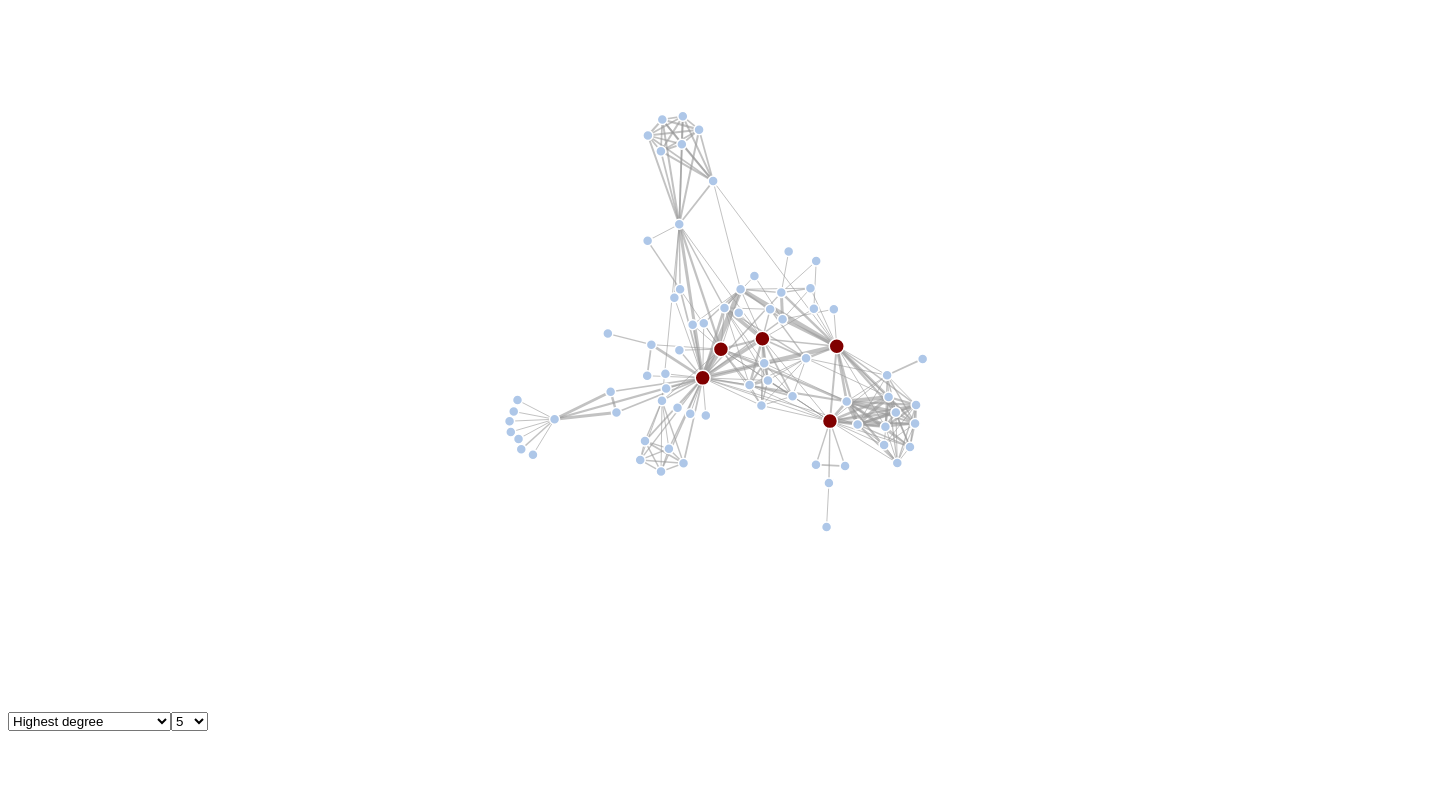
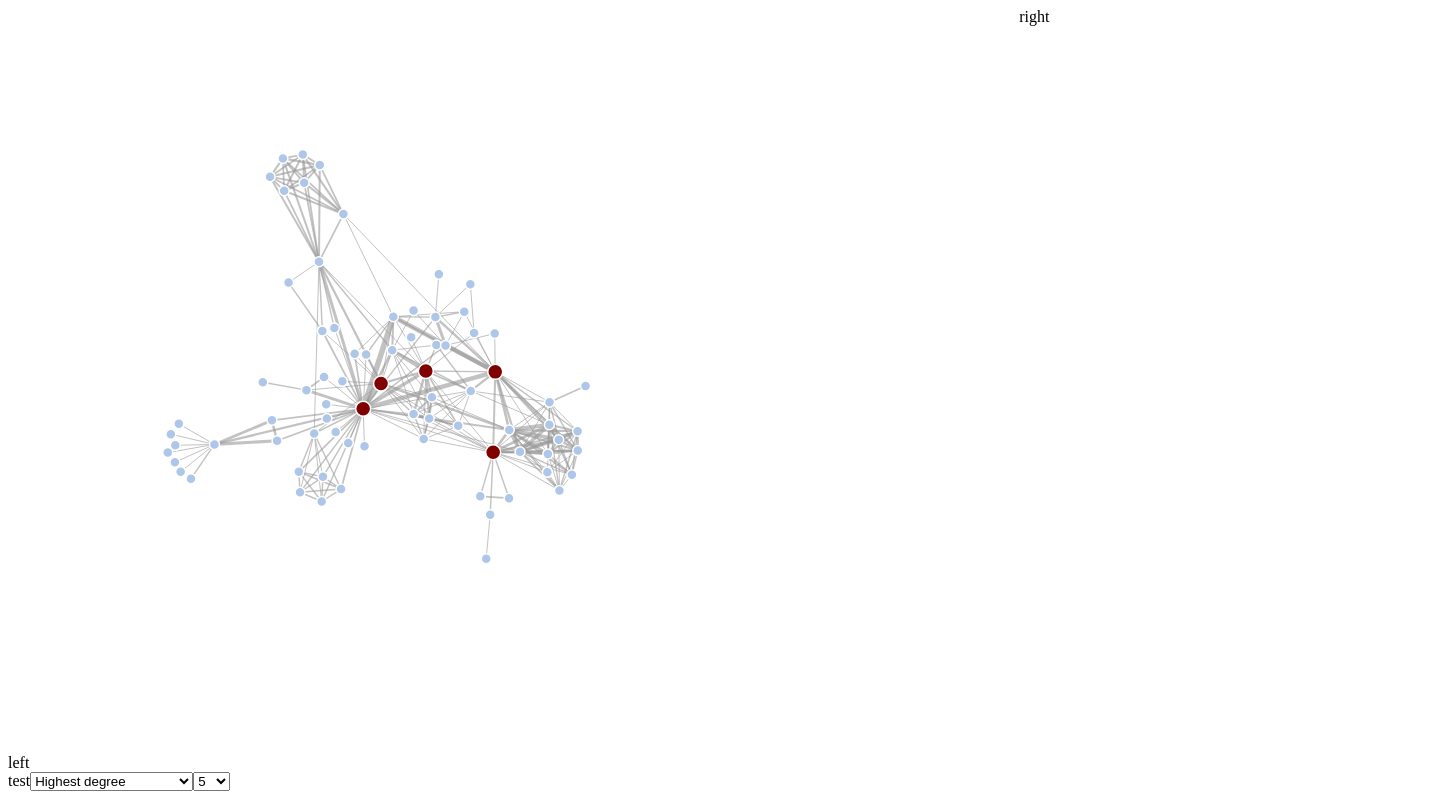
Before and after one commit to Shuvrajit9904/SetNet, a plain HTML site: page index.html in a window 1280 px wide. Shown: the whole page, 1448 px wide, since content can reach past the window. Drawn offline with nearby package versions, Linux system fonts and the light colour scheme.

Commit message:
Page layout ready

```diff
--- a/GraphController.js
+++ b/GraphController.js
@@ -1,11 +1,9 @@
 /* eslint-disable */
 import ControllerBase from "../base/ControllerBase.js";
 import GraphView from "./GraphView.js";
-import * as d3 from "d3";
 
-class GraphController extends ControllerBase {
+class GraphController {
   constructor(el) {
-    super();
     this.View = new GraphView(el);
   }
 
--- a/index.html
+++ b/index.html
@@ -1,21 +1,18 @@
 <!DOCTYPE html>
 <meta charset="utf-8">
 <head>
+  <meta name="viewport" content="width=device-width, initial-scale=1.0">
+  <meta http-equiv="X-UA-Compatible" content="ie=edge">
+  <title>SetNet</title>
   <link rel="stylesheet" href="styles.css">
 </head>
-<!-- <style>
+<!-- <svg width="1440" height="700"></svg> -->
 
-.links line {
-  stroke: #999;
-  stroke-opacity: 0.6;
-}
+<div id='top-bar'></div>
+<div id="container" style="width: 100%; overflow: hidden;">
+    <div id = "graph-container" style="width: 75%; float: left;">left</div>
+    <div id = "filter-box" style="margin-left: 80%;">right</div>
+</div>
 
-.nodes circle {
-  stroke: #fff;
-  stroke-width: 1.5px;
-}
-
-</style> -->
-<svg width="1440" height="700"></svg>
 <script src="https://d3js.org/d3.v4.min.js"></script>
 <script src="main.js"></script>
--- a/main.js
+++ b/main.js
@@ -1,8 +1,19 @@
 // import "./styles.css";
 
-var action_bar = d3.select("body")
+// import GraphController from "../GraphView/GraphController.js";
+
+
+// var Graph = new GraphController(d3.select("#graph-view").node());
+
+let canvas = d3.select("#graph-container")
+      .append("svg")
+      .attr("width", "75%")
+      .attr("height", "95vh");
+
+var action_bar = d3.select("#graph-container")
     .append("div")
     .attr("class", "action-bar")
+    .text("test")
 
 var centralities = ["Highest degree", "Betweenness Centrality", "Closeness Centrality", "Degree Centrality"]
 var select_numbers = []
@@ -74,9 +85,8 @@ function creategraph(cent_ind, num_ind){
 d3.select("svg").html("")
 
 var svg = d3.select("svg"),
-    width = svg.attr("width"),
-    height = svg.attr("height");
-
+    width = canvas.node().getBoundingClientRect().width,
+    height = canvas.node().getBoundingClientRect().height;
 // svg.attr("width", "100%").attr("height", "95vh");
 
 var color = d3.scaleOrdinal(d3.schemeCategory20);
```
